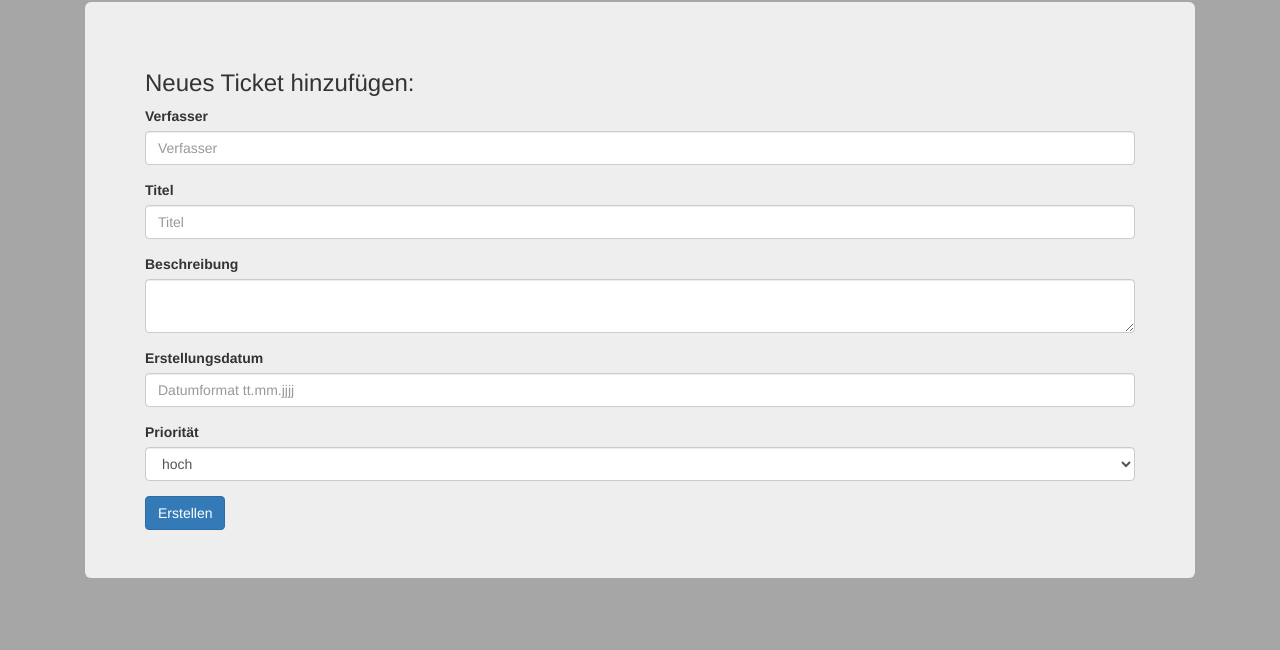
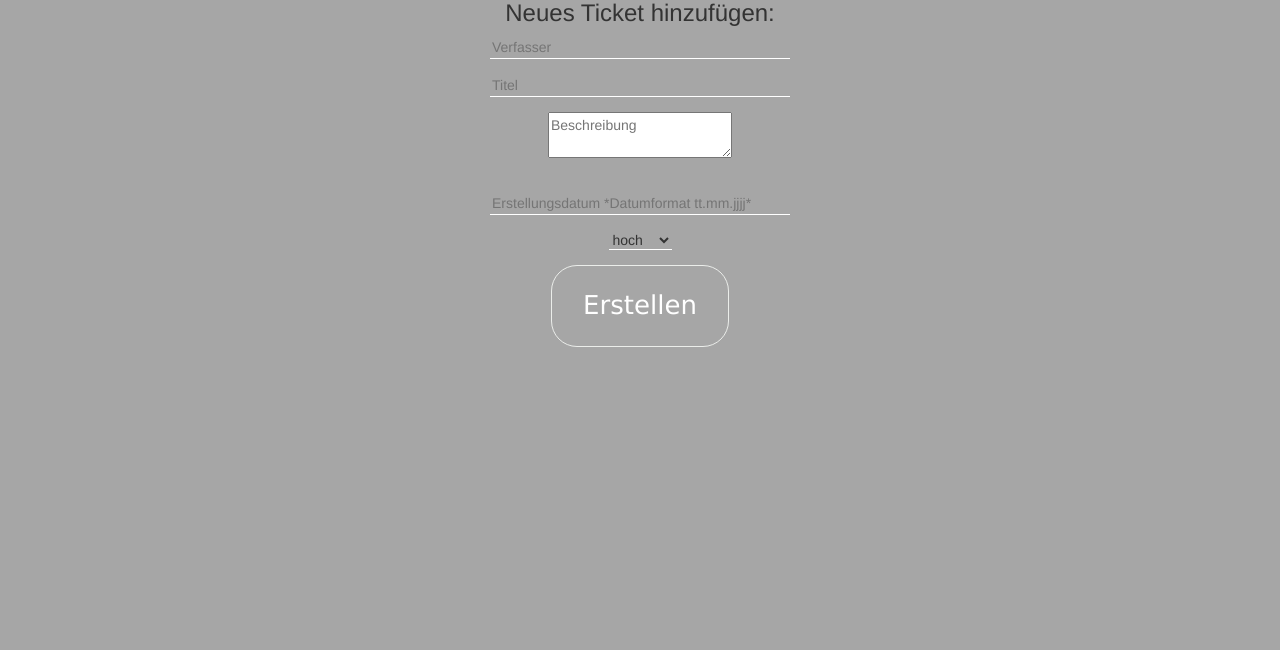
Before and after one commit to MihaelaVV/WebProg1, a plain HTML site: page TicketAnlegen.html in a window 1280 px wide. Shown: the part 150-800 px from the top of the page. Drawn offline with nearby package versions, Linux system fonts and the light colour scheme.

Commit message:
Update TicketAnlegen.html

```diff
--- a/TicketAnlegen.html
+++ b/TicketAnlegen.html
@@ -4,7 +4,8 @@
 <head>
   <meta charset="utf-8">
   <meta http-equiv="X-UA-Compatible" content="IE=edge">
-  <link rel="stylesheet" href="indexstyle.css">
+
+  <link rel="stylesheet" href="scrollspymenudesign.css">
   <link rel="stylesheet" href="https://maxcdn.bootstrapcdn.com/bootstrap/4.3.1/css/bootstrap.min.css">
   <meta name="viewport" content="width=device-width, initial-scale=1">
   <title> Ticket System </title>
@@ -22,31 +23,35 @@
   </nav>
 
 
-  <div class="container" >
-    <h1 style="color:white">Ticket erstellen</h1>
-    <div  !important class="jumbotron">
+  <div class="container" style="text-align: center;">
+    <div style="background-color: transparent;" !important class="jumbotron">
       <h3>Neues Ticket hinzufügen:</h3>
       <form action="anzeigen.html" method="GET"  id="ticketHTMLForm">
 
         <div class="form-group">
-          <label for="ticketVerfasserInput">Verfasser</label>
-          <input type="text" class="form-control" name= "verfasser" id="ticketVerfasserInput" placeholder="Verfasser" autocomplete="off">
+          <input type="text"  name= "verfasser" id="ticketVerfasserInput" placeholder="Verfasser" autocomplete="off" style="background-color: transparent; border: none;
+          border-bottom: 1px solid;
+          border-bottom-color: white;">
         </div>
         <div class="form-group">
-          <label for="ticketTitelInput" >Titel</label>
-          <input type="text" class="form-control" id="ticketTitelInput" placeholder="Titel" autocomplete="off">
+          <input type="text" id="ticketTitelInput" placeholder="Titel" autocomplete="off" style="background-color: transparent; border: none;
+          border-bottom: 1px solid;
+          border-bottom-color: white;">
         </div>
         <div class="form-group">
-          <label for="tBeschreibung">Beschreibung</label>
-          <textarea class="form-control"  id="tBeschreibungInput" style="margin-bottom: 1em" required></textarea>
+          <textarea  id="tBeschreibungInput" style="margin-bottom: 1em" required placeholder="Beschreibung" style="background-color: transparent; border: none;
+          border-bottom: 1px solid;
+          border-bottom-color: white;"></textarea>
         </div>
         <div class="form-group">
-          <label for="ticketDatumInput">Erstellungsdatum</label>
-          <input type="text" class="form-control"  id="ticketDatumInput" placeholder="Datumformat tt.mm.jjjj" autocomplete="off">
+          <input type="text"   id="ticketDatumInput" placeholder="Erstellungsdatum *Datumformat tt.mm.jjjj*" autocomplete="off" style="background-color: transparent; border: none;
+          border-bottom: 1px solid;
+          border-bottom-color: white;">
         </div>
         <div class="form-group">
-          <label for="ticketPrioInput" >Priorität</label>
-          <select id="ticketPrioInput" class="form-control">
+          <select id="ticketPrioInput" style="background-color: transparent; border: none;
+          border-bottom: 1px solid;
+          border-bottom-color: white;">
             <option value="High">hoch</option>
             <option value="Medium">mittel</option>
             <option value="Low">niedrig</option>
@@ -54,7 +59,7 @@
         </div>
 
 
-        <button type="submit" class="btn btn-primary">Erstellen</button>
+        <button type="submit" id="button">Erstellen</button>
       </form>
     </div>
     <div class="col-lg-12">
```
